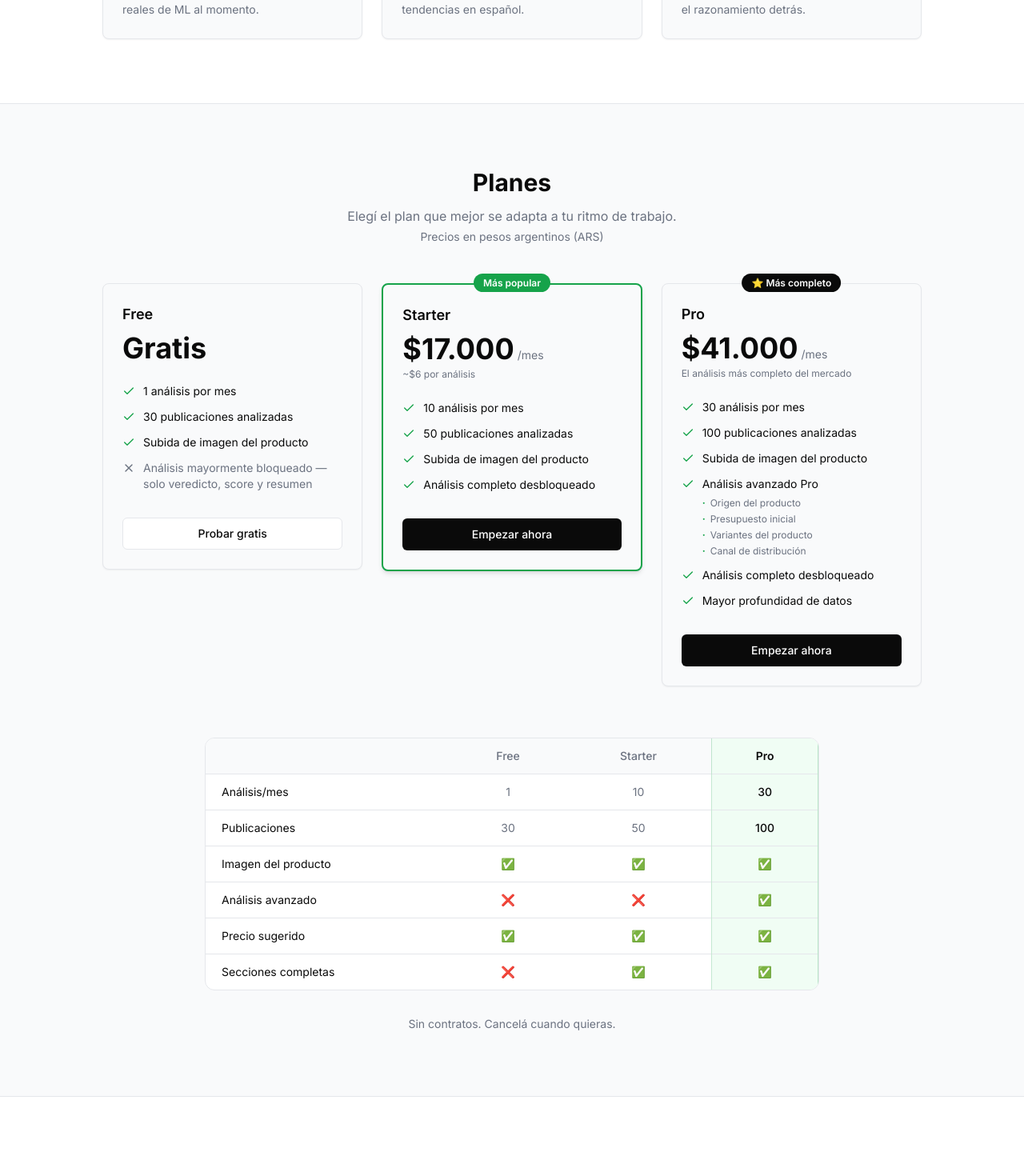
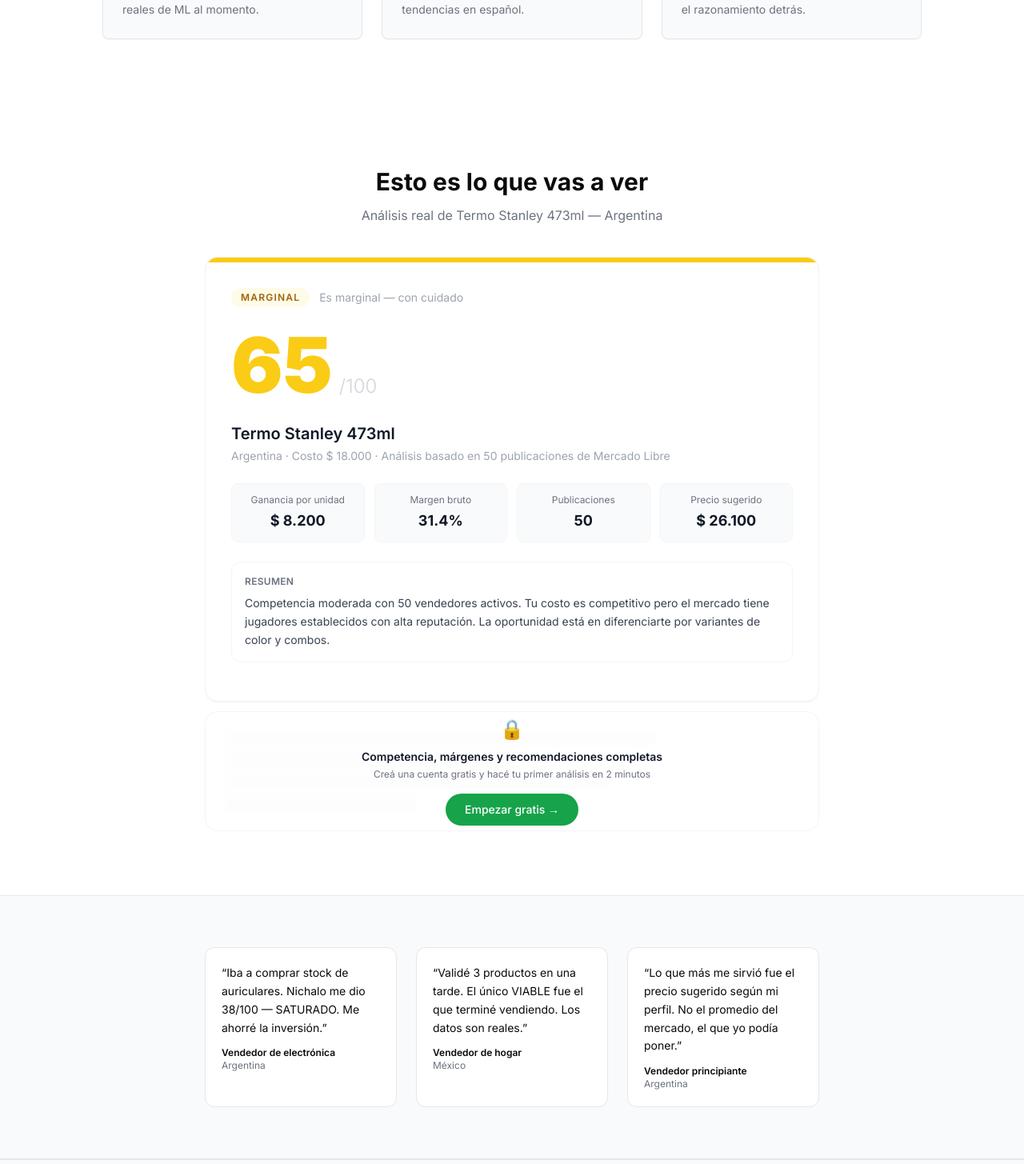
Before and after one commit to caudalproject/nichalo, a Next.js app: page / in a window 1280 px wide. Shown: the part 1120-2575 px from the top of the page at 80% size. Built offline with nearby package versions, Linux system fonts and the light colour scheme; no server answers.

Commit message:
feat: demo estatica y testimonios en landing

```diff
--- a/app/page.tsx
+++ b/app/page.tsx
@@ -170,6 +170,119 @@
                 </CardContent>
               </Card>
             ))}
+          </div>
+        </section>
+
+        {/* Demo estática */}
+        <section className="container py-20">
+          <div className="mx-auto max-w-3xl text-center mb-10">
+            <h2 className="text-3xl font-bold text-[#0A0A0A]">
+              Esto es lo que vas a ver
+            </h2>
+            <p className="mt-3 text-[#6B7280]">
+              Análisis real de Termo Stanley 473ml — Argentina
+            </p>
+          </div>
+
+          <div className="mx-auto max-w-3xl relative">
+            {/* Card de resultado mockeado */}
+            <div className="bg-white rounded-2xl border border-gray-100 shadow-sm overflow-hidden">
+              <div className="h-1.5 w-full bg-yellow-400" />
+              <div className="px-8 py-8">
+                <div className="flex items-center gap-3 mb-6">
+                  <span className="text-xs font-semibold tracking-widest uppercase px-3 py-1 rounded-full bg-yellow-50 text-yellow-700">
+                    MARGINAL
+                  </span>
+                  <span className="text-sm text-gray-400">Es marginal — con cuidado</span>
+                </div>
+                <div className="flex items-baseline gap-2 mb-6">
+                  <span className="text-8xl font-black leading-none text-yellow-400">65</span>
+                  <span className="text-2xl text-gray-300 font-light">/100</span>
+                </div>
+                <h3 className="text-xl font-semibold text-gray-900 mb-1">Termo Stanley 473ml</h3>
+                <p className="text-sm text-gray-400 mb-6">Argentina · Costo $ 18.000 · Análisis basado en 50 publicaciones de Mercado Libre</p>
+
+                {/* Métricas */}
+                <div className="grid grid-cols-2 gap-3 md:grid-cols-4 mb-6">
+                  {[
+                    { label: "Ganancia por unidad", value: "$ 8.200" },
+                    { label: "Margen bruto", value: "31.4%" },
+                    { label: "Publicaciones", value: "50" },
+                    { label: "Precio sugerido", value: "$ 26.100" },
+                  ].map((m) => (
+                    <div key={m.label} className="rounded-lg border border-gray-100 bg-gray-50 p-3 text-center">
+                      <div className="text-xs text-gray-500">{m.label}</div>
+                      <div className="mt-1 text-lg font-bold text-gray-900">{m.value}</div>
+                    </div>
+                  ))}
+                </div>
+
+                {/* Resumen visible */}
+                <div className="rounded-xl border border-gray-100 p-4 mb-4">
+                  <p className="text-xs font-semibold text-gray-500 uppercase tracking-wide mb-2">Resumen</p>
+                  <p className="text-sm text-gray-700 leading-relaxed">
+                    Competencia moderada con 50 vendedores activos. Tu costo es competitivo pero el mercado tiene jugadores establecidos con alta reputación. La oportunidad está en diferenciarte por variantes de color y combos.
+                  </p>
+                </div>
+              </div>
+            </div>
+
+            {/* Blur overlay sobre la parte de abajo */}
+            <div className="relative mt-3">
+              <div className="blur-sm pointer-events-none select-none opacity-60 bg-white rounded-2xl border border-gray-100 p-6 space-y-3">
+                <div className="h-4 bg-gray-200 rounded w-3/4" />
+                <div className="h-4 bg-gray-200 rounded w-1/2" />
+                <div className="h-4 bg-gray-200 rounded w-2/3" />
+                <div className="h-4 bg-gray-200 rounded w-1/3" />
+              </div>
+              <div className="absolute inset-0 flex flex-col items-center justify-center bg-white/80 rounded-2xl border border-gray-100 backdrop-blur-sm">
+                <span className="text-2xl mb-2">🔒</span>
+                <p className="text-sm font-semibold text-gray-900 mb-1">
+                  Competencia, márgenes y recomendaciones completas
+                </p>
+                <p className="text-xs text-gray-500 mb-4 text-center px-6">
+                  Creá una cuenta gratis y hacé tu primer análisis en 2 minutos
+                </p>
+                <Link href="/login">
+                  <Button className="rounded-full bg-[#16A34A] hover:bg-[#15803D] text-white px-6">
+                    Empezar gratis →
+                  </Button>
+                </Link>
+              </div>
+            </div>
+          </div>
+        </section>
+
+        {/* Testimonios */}
+        <section className="bg-[#F9FAFB] py-16 border-y border-[#E5E7EB]">
+          <div className="container">
+            <div className="mx-auto max-w-3xl grid gap-6 md:grid-cols-3">
+              {[
+                {
+                  texto: "Iba a comprar stock de auriculares. Nichalo me dio 38/100 — SATURADO. Me ahorré la inversión.",
+                  autor: "Vendedor de electrónica",
+                  pais: "Argentina",
+                },
+                {
+                  texto: "Validé 3 productos en una tarde. El único VIABLE fue el que terminé vendiendo. Los datos son reales.",
+                  autor: "Vendedor de hogar",
+                  pais: "México",
+                },
+                {
+                  texto: "Lo que más me sirvió fue el precio sugerido según mi perfil. No el promedio del mercado, el que yo podía poner.",
+                  autor: "Vendedor principiante",
+                  pais: "Argentina",
+                },
+              ].map((t, i) => (
+                <div key={i} className="bg-white rounded-xl border border-[#E5E7EB] p-5 space-y-3">
+                  <p className="text-sm text-[#0A0A0A] leading-relaxed">&ldquo;{t.texto}&rdquo;</p>
+                  <div>
+                    <p className="text-xs font-semibold text-[#0A0A0A]">{t.autor}</p>
+                    <p className="text-xs text-[#6B7280]">{t.pais}</p>
+                  </div>
+                </div>
+              ))}
+            </div>
           </div>
         </section>
 
```
